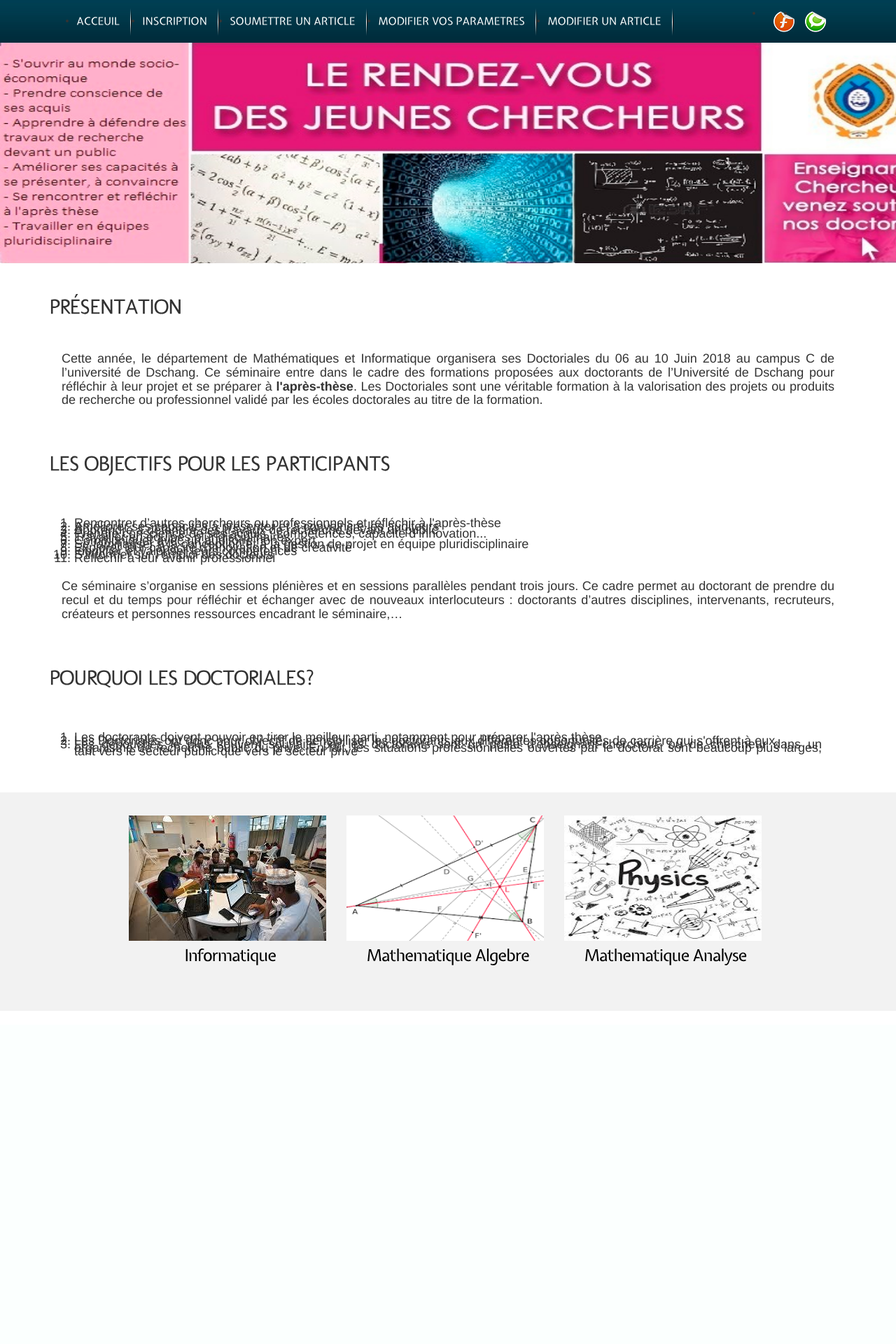
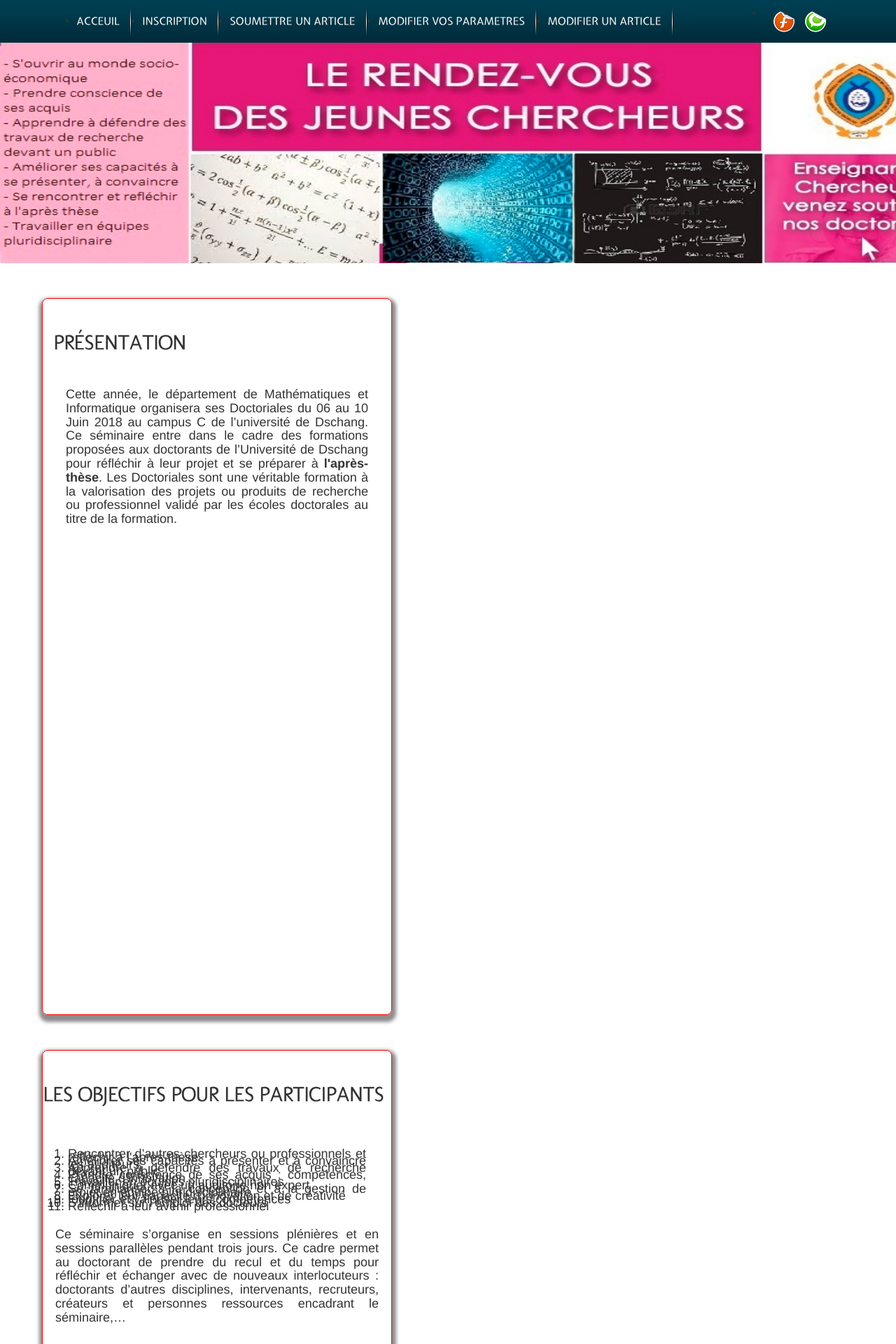
Before and after one commit to miguelfoko/DoctorialesMI, a Java web app: page / in a window 1280 px wide. Shown: the top 1920 px of the page at 70% size. Before the commit the page ends 1444 px from the top, so only its background shows below. Run offline with Spring Boot 4, a stand-in JSP engine, Linux system fonts and the light colour scheme; the project's own start-up code is not run, and a stand-in starts its controllers and pages; some of the project's set-up classes (security, data sources, template engines, error pages and the like) are left out, and stand-ins take their place; some libraries are stand-ins or nearby versions.

Commit message:
ajout des cadres sur le home

```diff
--- a/SpringMvcJdbcTemplate/src/main/webapp/WEB-INF/jsp/home.jsp
+++ b/SpringMvcJdbcTemplate/src/main/webapp/WEB-INF/jsp/home.jsp
@@ -20,6 +20,9 @@
 	type="text/css" media="all">
 <link rel="stylesheet"
 	href="${pageContext.request.contextPath}/resources/css/style.css"
+	type="text/css" media="all">
+<link rel="stylesheet"
+	href="${pageContext.request.contextPath}/resources/css/formulaire.css"
 	type="text/css" media="all">
 <link rel="stylesheet"
 	href="${pageContext.request.contextPath}/resources/css/bootstrap.css"
@@ -65,7 +68,7 @@
 
 		</header>
 	</div>
-	<div class="container">
+	<div class="container" id="monformulaire">
 		<h2>Présentation</h2>
 		<h4>
 			Cette année, le département de Mathématiques et Informatique
@@ -77,6 +80,8 @@
 			projets ou produits de recherche ou professionnel validé par les
 			écoles doctorales au titre de la formation.
 		</h4>
+	</div>
+	<div  id="monformulaire">
 		<h2>Les objectifs pour les participants</h2>
 		<h4>
 			<ol>
@@ -97,6 +102,7 @@
 				<li>S'informer sur l'emploi des docteurs</li>
 				<li>Réfléchir à leur avenir professionnel</li>
 			</ol>
+
 			Ce séminaire s’organise en sessions plénières et en sessions
 			parallèles pendant trois jours. Ce cadre permet au doctorant de
 			prendre du recul et du temps pour réfléchir et échanger avec de
@@ -104,6 +110,8 @@
 			intervenants, recruteurs, créateurs et personnes ressources encadrant
 			le séminaire,…
 		</h4>
+		</div>
+		<div  id="monformulaire">
 		<h2>Pourquoi les doctoriales?</h2>
 		<h4>
 			<ol>
@@ -120,6 +128,7 @@
 
 			</ol>
 		</h4>
+		</div>
 	</div>
 	<div class="body2">
 		<div class="main">
--- /dev/null
+++ b/SpringMvcJdbcTemplate/src/main/webapp/resources/css/formulaire.css
@@ -0,0 +1,64 @@
+
+form
+{
+	color: blue;
+	background-color: #729fcf;
+
+	margin-top: 50px;
+	margin-bottom: 20px;
+	margin-left: 60px;
+}
+input
+{
+
+	border-radius: 20px 20px 20px 20px;
+	text-align:center;
+
+}
+.champ
+{
+	display: inline-block;
+	margin-right: 15px;
+  	padding: 3px 0px;
+  	width: 20px;
+	min-height: 1px;
+ 	tex-align:left;
+ 	border-radius:8px 8px 0px 0px;
+
+}
+label input[type="radio"]
+{
+	color:purple;
+}
+#monformulaire
+{
+	margin-top:50px;
+	margin-left: 60px;
+	width: 500px;
+	height:1024px;
+	border-radius:8px 8px 8px 8px;
+	border:1px solid #ff0000;
+	box-shadow: 1px 5px 5px 5px rgba(129,129,129,0.9);
+}
+input[type="submit"], input[type="reset"]{
+	background-color: rgba(0,50,10,0.1);
+	width: 120px;
+	color: #0000ff;
+
+}
+
+input[type="submit"]:hover, input[type="reset"]:hover{
+	box-shadow: 2px 2px 3px red;
+
+}
+select
+{
+	color:#000000;
+}
+option[value=""]
+{
+	color:#ff80ff;
+}
+a{
+	text-decoration: none;
+}
```
